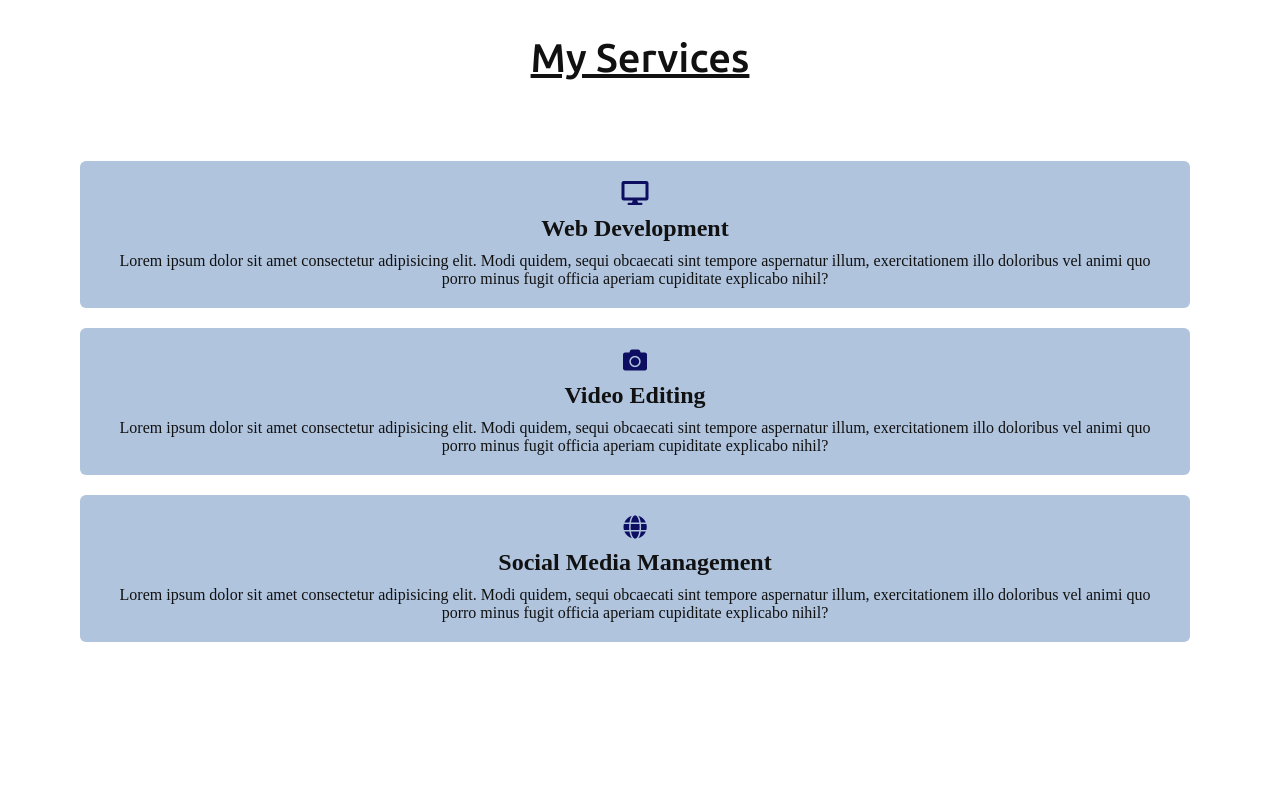
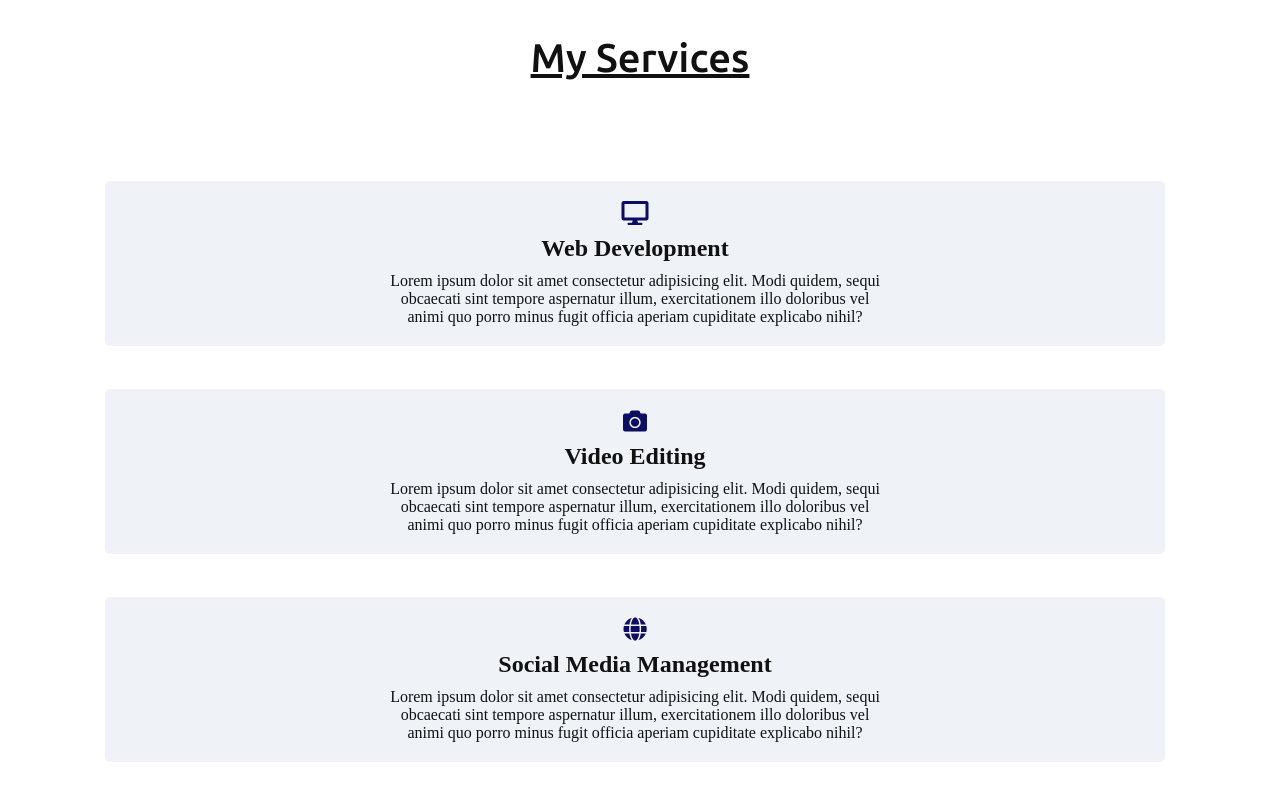
Before and after one commit to darrelaustero2022/Portfolio, a plain HTML site: page index.html in a window 1280 px wide. Shown: the part 1395-2195 px from the top of the page. Before the commit the page ends 2157 px from the top, so only its background shows below. Drawn offline with nearby package versions, Linux system fonts and the light colour scheme.

Commit message:
fixed cards

```diff
--- a/style.css
+++ b/style.css
@@ -215,7 +215,10 @@ text-decoration: none;
     .home .home-content a{
         font-size: 20px;
     }
+    .services .serv-content .card{
+        width: 100%
 
+    }
 
 
 }
@@ -227,7 +230,10 @@ text-decoration: none;
     .home .home-content .text-3{
         font-size: 27px;
     }
+    .services .serv-content .card{
+        width: 100%
 
+    }
 
 }
 /* similar styling code */
@@ -312,8 +318,8 @@ section .title{
 
 
     .services .serv-content .card{
-        width: calc(33% - 20px);
-        background: lightsteelblue;
+        width: calc(100% - 10px);
+        margin-bottom: 3px;
         text-align: center;
         border-radius: 6px;
         padding: 20px 25px;
@@ -325,6 +331,7 @@ section .title{
         font-size: x-large;
         padding-bottom: 10px;
         color: rgb(13, 13, 97);
+        padding-top: 20px;
     }
     .box .text{
         font-size: x-large;
@@ -333,21 +340,29 @@ section .title{
     }
     .services .serv-content .card .box{
         transition: all 0.4s ease;
+
     }
 
     .services .serv-content .card:hover .box{
         transform: scale(1.05);
-        color: white;
+        background: lightsteelblue;
+
+
     }
 
     .services .serv-content .card:hover i{
         color: #fff;
     }
-    .services .serv-content .card:hover .text{
-        color: #fff;
+
+    .box p{
+        padding-left: 10%;
+        padding-right: 10%;
+        padding-bottom: 20px;
     }
-    .services .serv-content .card{
-        width: calc(100% - 10px);
-        margin-bottom: 20px;
+    .serv-content .box{
+        background-color: rgb(239, 243, 248);
+        border-radius: 5px;
+        padding-left: 20%;
+        padding-right: 20%;
 
     }
```
